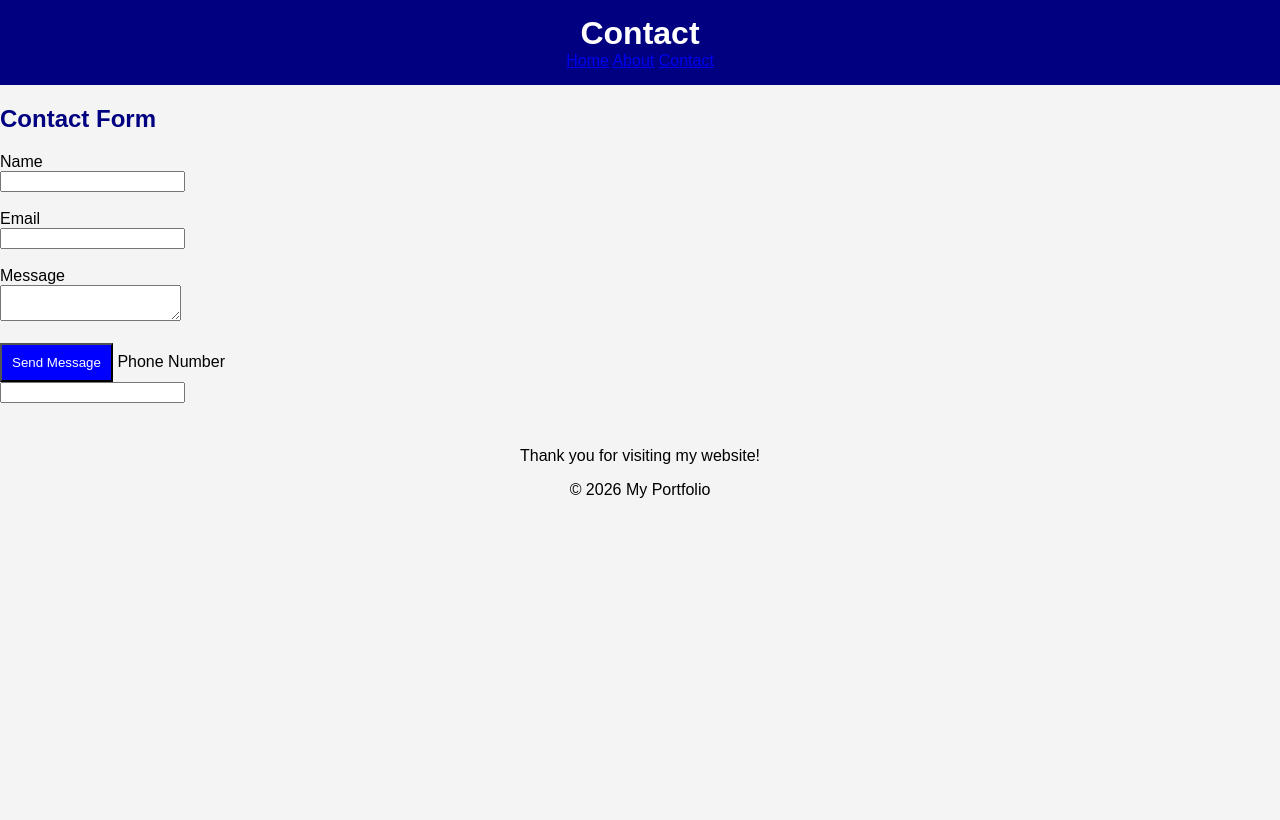
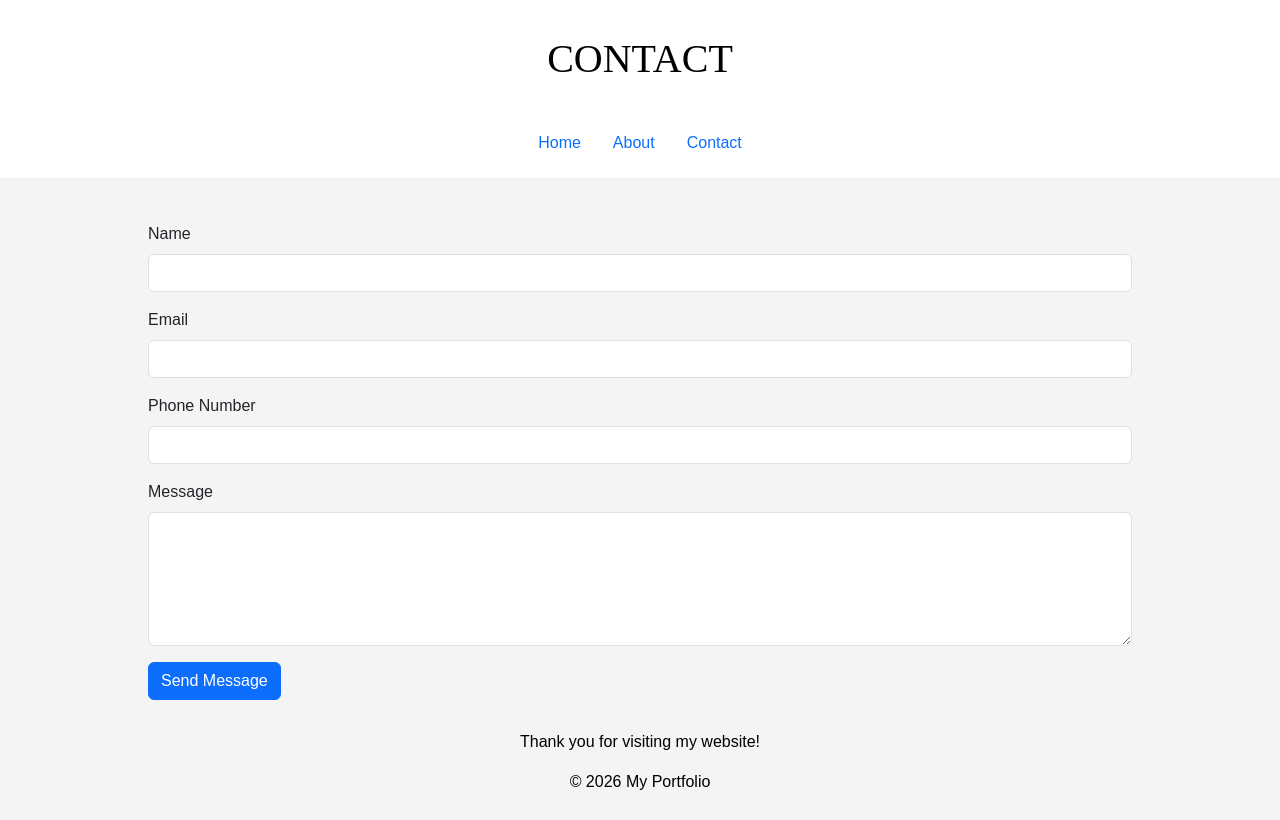
Before and after one commit to NBA2KFreeDownload-pc/MiniProject, a plain HTML site: page contact.html in a window 1280 px wide. Drawn offline with nearby package versions, Linux system fonts and the light colour scheme.

Commit message:
This is the second commit

```diff
--- a/contact.html
+++ b/contact.html
@@ -7,6 +7,8 @@
     <meta name="description" content="Contact page of my portfolio website.">
     <title>Contact | My Portfolio</title>
 
+    <link href="https://cdn.jsdelivr.net/npm/bootstrap@5.3.8/dist/css/bootstrap.min.css" rel="stylesheet">
+
     <link rel="stylesheet" href="style.css">
 </head>
 
@@ -14,39 +16,47 @@
 
     <header>
 
-        <h1>Contact</h1>
+        <h1>CONTACT</h1>
 
-        <nav>
-            <a href="index.html">Home</a>
-            <a href="about.html">About</a>
-            <a href="contact.html">Contact</a>
+        <nav class="nav justify-content-center">
+
+            <a class="nav-link" href="index.html">Home</a>
+            <a class="nav-link" href="about.html">About</a>
+            <a class="nav-link active" href="contact.html">Contact</a>
+
         </nav>
 
     </header>
 
-    <main>
+    <main class="container mt-4">
 
         <section>
 
-            <h2>Contact Form</h2>
-
             <form id="contactForm">
 
-                <label>Name</label><br>
-                <input type="text" id="name"><br><br>
+                <div class="mb-3">
+                    <label class="form-label">Name</label>
+                    <input type="text" id="name" class="form-control">
+                </div>
 
-                <label>Email</label><br>
-                <input type="email" id="email"><br><br>
+                <div class="mb-3">
+                    <label class="form-label">Email</label>
+                    <input type="email" id="email" class="form-control">
+                </div>
 
-                <label>Message</label><br>
-                <textarea id="message"></textarea><br><br>
+                <div class="mb-3">
+                    <label class="form-label">Phone Number</label>
+                    <input type="text" id="phone" class="form-control">
+                </div>
 
-                <button type="submit">
+                <div class="mb-3">
+                    <label class="form-label">Message</label>
+                    <textarea id="message" class="form-control" rows="5"></textarea>
+                </div>
+
+                <button type="submit" class="btn btn-primary">
                     Send Message
                 </button>
-
-                <label>Phone Number</label><br>
-                <input type="text" id="phone"><br><br>
 
             </form>
 
--- a/style.css
+++ b/style.css
@@ -5,14 +5,18 @@ body {
 }
 
 header {
-    background-color: navy;
+    background-color: rgb(255, 255, 255);
     color: white;
     text-align: center;
     padding: 15px;
 }
 
 h1 {
+    color: black;
     margin: 0;
+    font-family: "Times New Roman", Times, serif;
+    margin-bottom: 20px;
+    padding: 20px;
 }
 
 h2 {
```
Also changed, not shown: about.html (+24 -15 lines), index.html (+13 -6 lines).
